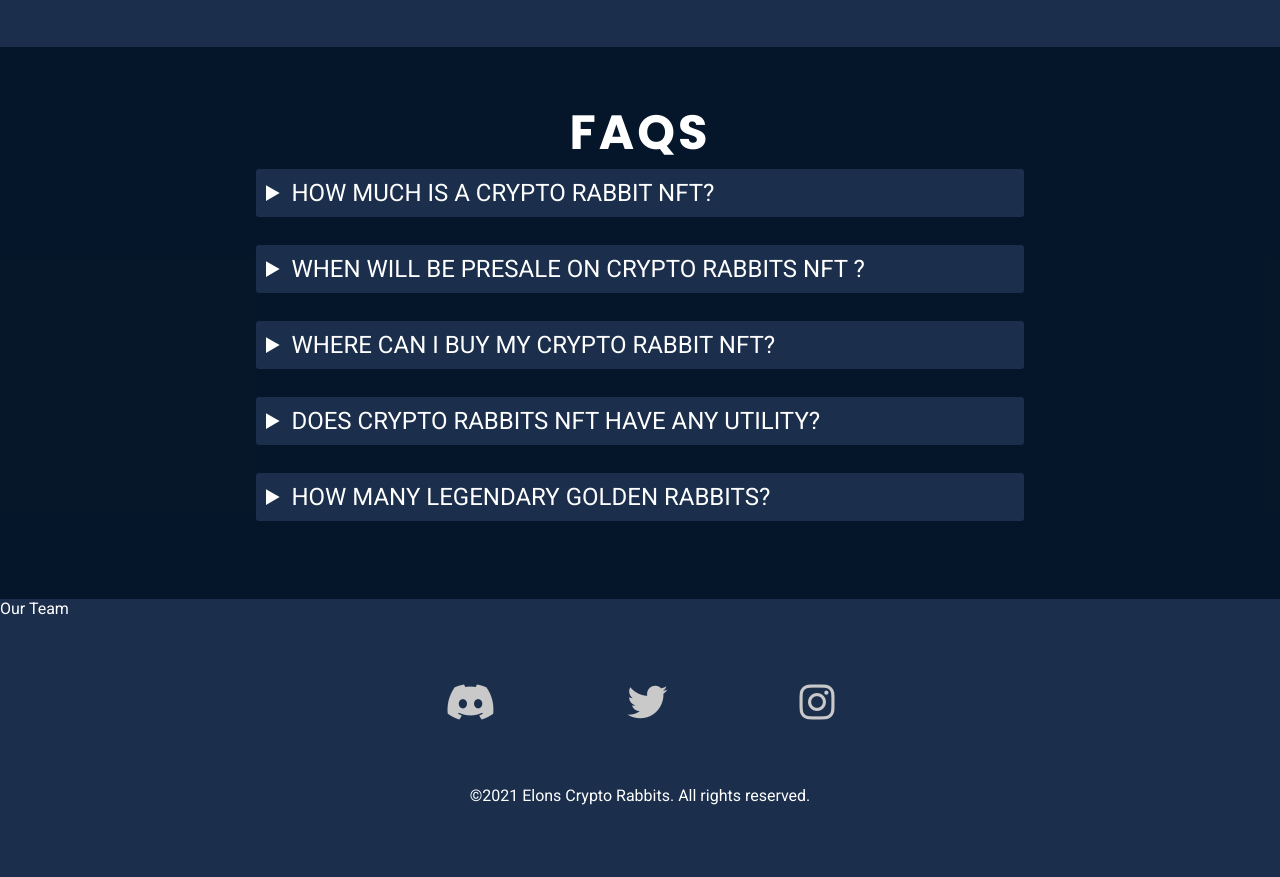
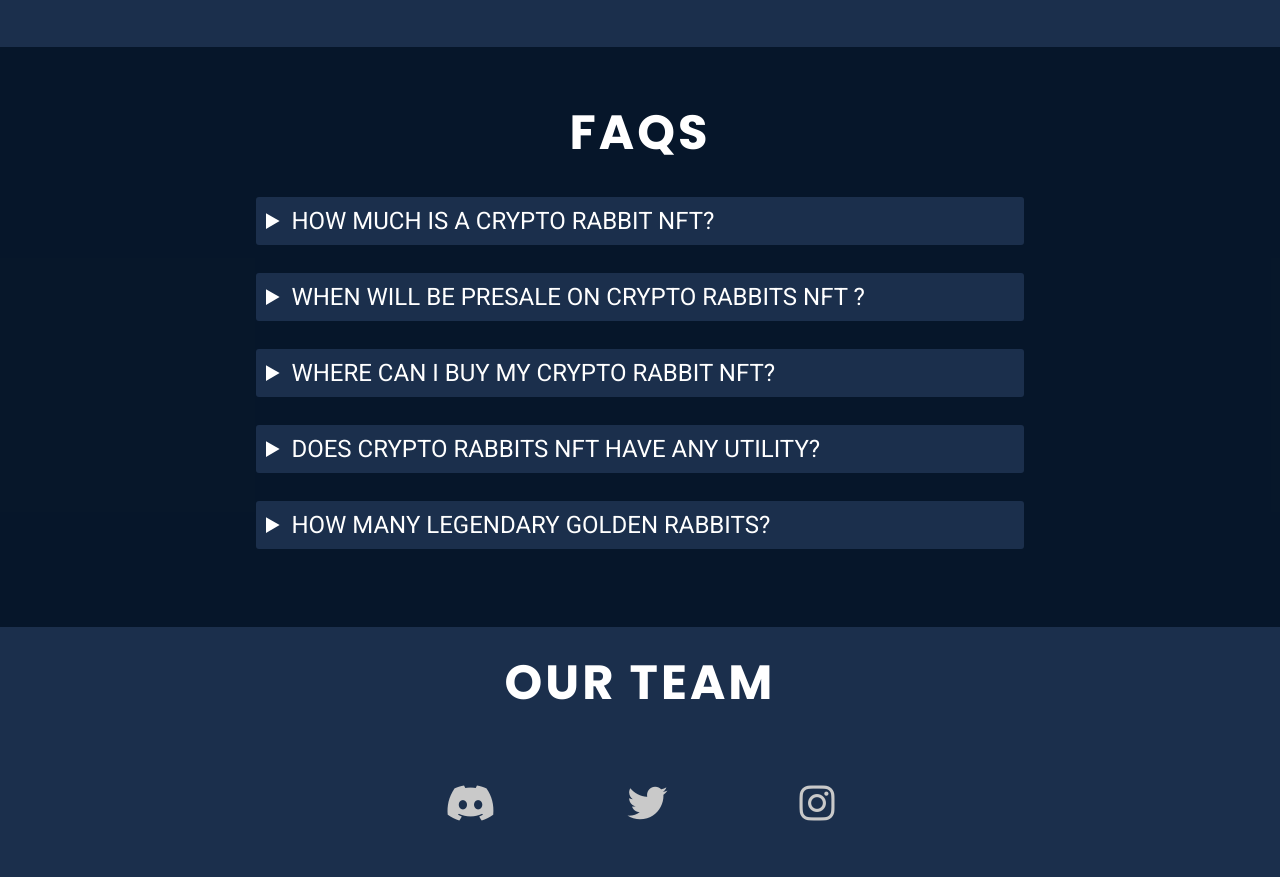
Before and after one commit to nikodessigner/ElonsCryptoRabbits, a plain HTML site: page index.html in a window 1280 px wide. Shown: the part 2791-3668 px from the top of the page. Before the commit the page ends 3646 px from the top, so only its background shows below. Drawn offline with Linux system fonts and the light colour scheme.

Commit message:
Add section Our Team

```diff
--- a/assets/css/style.css
+++ b/assets/css/style.css
@@ -218,9 +218,12 @@ span{
     text-align: center;
 }
 
+.faqs-h2{
+    padding-bottom: 28px;
+}
+
 details{
     padding-bottom: 28px;
-
 }
 
 summary{
@@ -240,6 +243,12 @@ summary{
 
     background-color: #1B2F4C;
     border-radius: 3px;
+}
+
+/* our team  */
+
+.our-team-h2{
+    text-align: center;
 }
 
 
--- a/index.html
+++ b/index.html
@@ -171,10 +171,9 @@
         </div>
     </section>
 
-
     <section class="question-section">
         <div class="question-div">
-         <h2 class="important-header">FAQS</h2>
+         <h2 class="important-header faqs-h2">FAQS</h2>
 
          <details>
             <summary>How much is a Crypto Rabbit NFT?</summary>
@@ -209,7 +208,7 @@
     </section>
 
     <section>
-        Our Team
+        <h2 class="important-header our-team-h2">Our Team</h2>
     </section>
 
 
```
